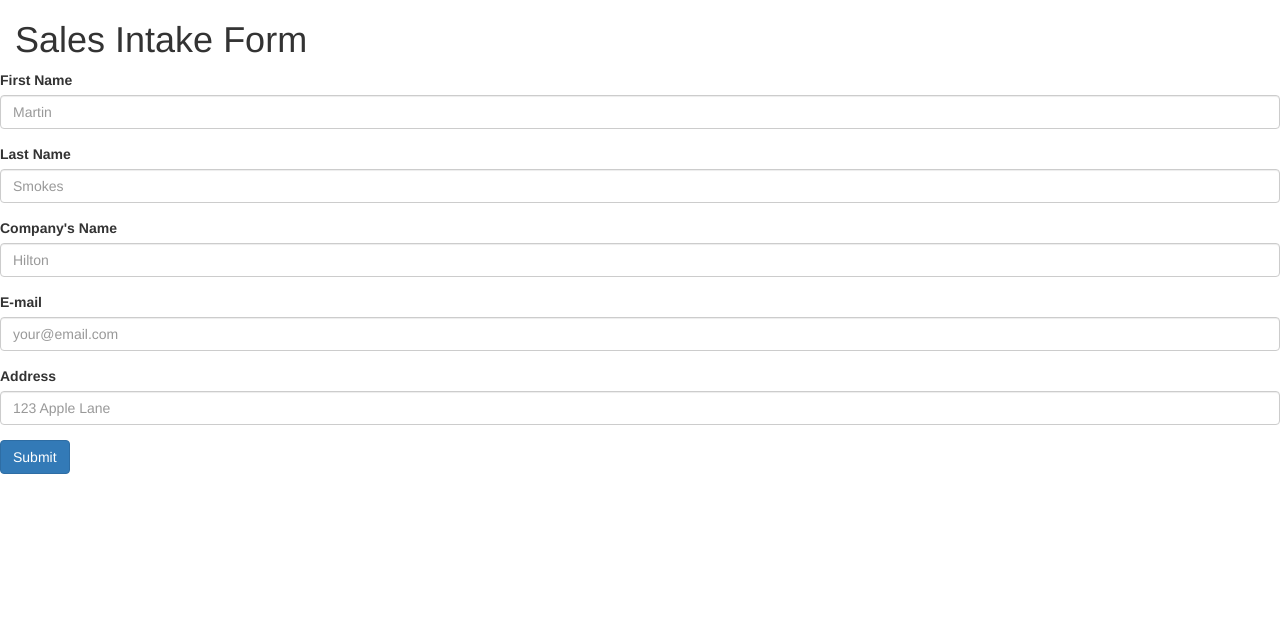
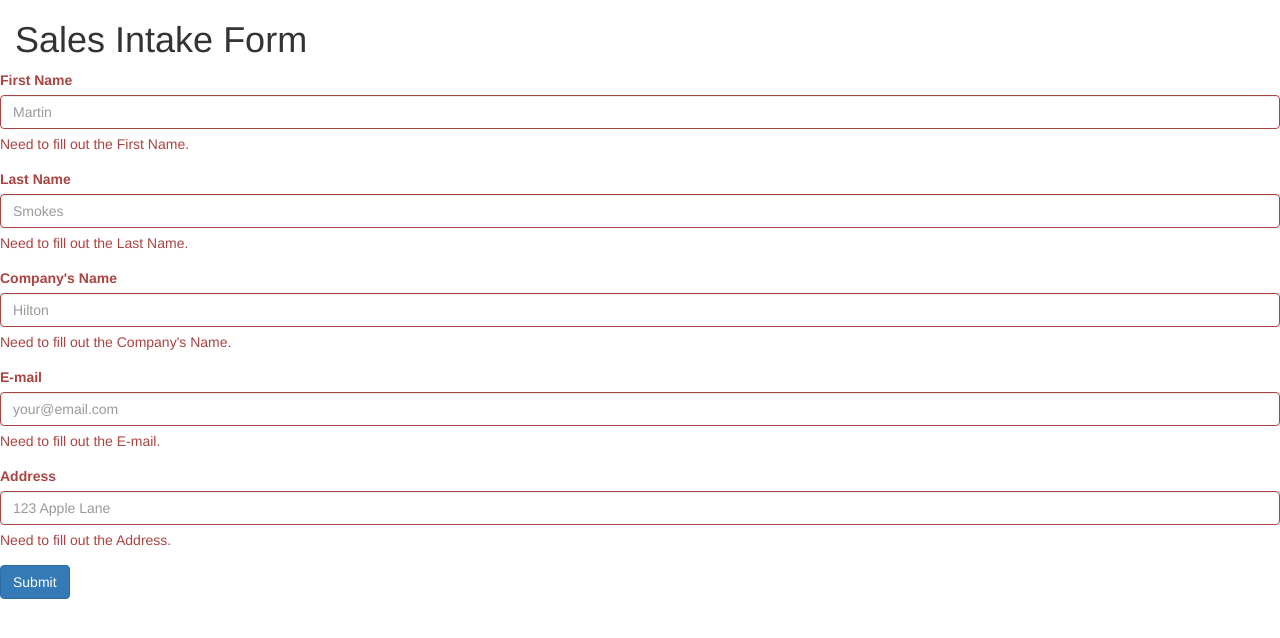
Before and after one commit to SeanGallen/salesForm, an Angular app: page / in a window 1280 px wide. Shown: the top 638 px of the page. Built offline with nearby package versions, Linux system fonts and the light colour scheme; no server answers.

Commit message:
added http hook up to back end but more work needed

```diff
--- a/package.json
+++ b/package.json
@@ -3,7 +3,7 @@
   "version": "0.0.0",
   "scripts": {
     "ng": "ng",
-    "start": "ng serve",
+    "start": "ng serve --proxy-config proxy.conf.json",
     "build": "ng build",
     "test": "ng test",
     "lint": "ng lint",
--- a/proxy.conf.json
+++ b/proxy.conf.json
@@ -1,9 +1,8 @@
 {
   "/api/*": {
-    "target": "http://localhost:8080",
+    "target": "http://localhost:3000",
     "secure": false,
     "logLevel": "debug",
-    "changeOrigin": "true",
-    "pathRewrite": {"^/api": ""}
+    "changeOrigin": true
   }
 }
--- a/src/app/app.module.ts
+++ b/src/app/app.module.ts
@@ -6,6 +6,8 @@ import { AppRoutingModule } from './app-routing.module';
 import { AppComponent } from './app.component';
 import { SalesAccountInputFieldComponent } from './sales-account-input-field/sales-account-input-field.component';
 import { CompanyDetailsDispayComponent } from './company-details-dispay/company-details-dispay.component';
+import { HttpClientModule } from '@angular/common/http';
+
 
 @NgModule({
   declarations: [
@@ -17,7 +19,8 @@ import { CompanyDetailsDispayComponent } from './company-details-dispay/company-
     BrowserModule,
     AppRoutingModule,
     FormsModule,
-    ReactiveFormsModule
+    ReactiveFormsModule,
+    HttpClientModule
   ],
   providers: [],
   bootstrap: [AppComponent]
--- a/src/app/company-details-dispay/company-details-dispay.component.ts
+++ b/src/app/company-details-dispay/company-details-dispay.component.ts
@@ -1,5 +1,7 @@
 import { Component, OnInit } from '@angular/core';
 import { CompanyDetailsModel } from '../models/company-information-model';
+import { HttpClient } from "@angular/common/http";
+import { ActivatedRoute } from '@angular/router';
 
 @Component({
   selector: 'company-details-dispay',
@@ -18,9 +20,18 @@ export class CompanyDetailsDispayComponent implements OnInit {
       email: "email@email.com",
       address: "123 Pine Lane"
     });
-  constructor() { }
+  constructor(private http: HttpClient, private route: ActivatedRoute) { }
+
+  private subscriber: any;
 
   ngOnInit() {
+    this.subscriber = this.route.params.subscribe(params => {
+
+      this.http.get('/api/v1/company/' + params.uid).subscribe((data:any) => {
+
+     this.company = new CompanyDetailsModel(data.customer);
+     });
+   });
   }
 
 }
--- a/src/app/sales-account-input-field/sales-account-input-field.component.html
+++ b/src/app/sales-account-input-field/sales-account-input-field.component.html
@@ -2,31 +2,31 @@
 	<div class="form-group" [ngClass]="{ 'has-error': invalidFirstName() }">
 		<label for="first_name" class="control-label">First Name</label>
 		<input type="text" formControlName="first_name" class="form-control" id="first_name" name="first_name" placeholder="Martin">
-    <p *ngIf="invalidFirstName()" id="first_name_error" class="help-block">Need to fill out the First Name.</p>
+    <p *ngIf="invalidFirstName()" id="first_name_error" class="help-block">{{this.serviceErrors.first_name || 'Need to fill out the First Name.' }}</p>
 	</div>
 
 	<div class="form-group" [ngClass]="{ 'has-error': invalidLastName() }">
 		<label for="last_name" class="control-label">Last Name</label>
 		<input type="text" formControlName="last_name" class="form-control" id="last_name" name="last_name" placeholder="Smokes">
-    <p *ngIf="invalidLastName()" id="last_name_error" class="help-block">Need to fill out the Last Name.</p>
+    <p *ngIf="invalidLastName()" id="last_name_error" class="help-block">{{this.serviceErrors.last_name || 'Need to fill out the Last Name.' }}</p>
 	</div>
 
 	<div class="form-group" [ngClass]="{ 'has-error': invalidCompanyName() }">
 		<label for="company_name" class="control-label">Company's Name</label>
 		<input type="text" formControlName="company_name" class="form-control" id="company_name" name="company_name" placeholder="Hilton">
-    <p *ngIf="invalidCompanyName()" id="company_name_error" class="help-block">Need to fill out the Company Name.</p>
+    <p *ngIf="invalidCompanyName()" id="company_name_error" class="help-block">{{this.serviceErrors.company_name || 'Need to fill out the Company\'s Name.' }}</p>
 	</div>
 
 	<div class="form-group" [ngClass]="{ 'has-error': invalidEmail() }">
 		<label for="email" class="control-label">E-mail</label>
 		<input type="text" formControlName="email" class="form-control" id="email" name="email" placeholder="your@email.com">
-    <p *ngIf="invalidEmail()" id="email_error" class="help-block">Need to fill out the Email Field.</p>
+    <p *ngIf="invalidEmail()" id="email_error" class="help-block">{{this.serviceErrors.email || 'Need to fill out the E-mail.' }}</p>
 	</div>
 
 	<div class="form-group" [ngClass]="{ 'has-error': invalidAddress() }">
 		<label for="address" class="control-label">Address</label>
 		<input type="text" formControlName="address" class="form-control" id="address" name="address" placeholder="123 Apple Lane">
-    <p *ngIf="invalidAddress()" id="address_error" class="help-block">Need to fill out the Address Field.</p>
+    <p *ngIf="invalidAddress()" id="address_error" class="help-block">{{this.serviceErrors.address || 'Need to fill out the Address.' }}</p>
 	</div>
 
 	<div class="form-group has-error">
--- a/src/app/sales-account-input-field/sales-account-input-field.component.ts
+++ b/src/app/sales-account-input-field/sales-account-input-field.component.ts
@@ -1,5 +1,7 @@
 import { Component, OnInit } from '@angular/core';
 import { FormBuilder, FormGroup, FormControl, Validators } from '@angular/forms';
+import { HttpClient } from "@angular/common/http";
+import { Router } from "@angular/router";
 
 @Component({
   selector: 'sales-account-input-field',
@@ -11,24 +13,32 @@ export class SalesAccountInputFieldComponent implements OnInit {
    registered = false;
    submitted = false;
    userForm: FormGroup;
+   guid: string;
+   serviceErrors:any = {};
 
-  constructor(private formBuilder: FormBuilder) { }
+  constructor(private formBuilder: FormBuilder, private http: HttpClient, private router: Router) {
+    this.http.get('/api/v1/generate_uid').subscribe( (data:any) => {
+      this.guid = data.guid;
+    }, error => {
+      console.log("There was an error in obtain the guid from the server: ", error);
+    });
+   }
 
 
   invalidFirstName() {
-     return (this.submitted && this.userForm.controls.first_name.errors != null);
+     return (this.submitted && this.serviceErrors.first_name !== null || this.userForm.controls.first_name.errors != null);
   }
   invalidLastName() {
-     return (this.submitted && this.userForm.controls.last_name.errors != null);
+     return (this.submitted && this.serviceErrors.last_name !== null || this.userForm.controls.last_name.errors != null);
   }
   invalidCompanyName() {
-     return (this.submitted && this.userForm.controls.company_name.errors != null);
+     return (this.submitted && this.serviceErrors.company_name !== null || this.userForm.controls.company_name.errors != null);
   }
   invalidEmail() {
-     return (this.submitted && this.userForm.controls.email.errors != null);
+     return (this.submitted && this.serviceErrors.email !== null || this.userForm.controls.email.errors != null);
   }
   invalidAddress() {
-     return (this.submitted && this.userForm.controls.address.errors != null);
+     return (this.submitted && this.serviceErrors.address !== null || this.userForm.controls.address.errors != null);
   }
   ngOnInit() {
     this.userForm = this.formBuilder.group({
@@ -39,6 +49,7 @@ export class SalesAccountInputFieldComponent implements OnInit {
          address: ['', Validators.required]
     });
   }
+
   onSubmit()
   {
     this.submitted = true;
@@ -46,7 +57,17 @@ export class SalesAccountInputFieldComponent implements OnInit {
     if(this.userForm.invalid == true){
       return;
     }
-    else{
+    else
+    {
+      let data: any = Object.assign({guid: this.guid}, this.userForm.value);
+
+      this.http.post('api/v1/company', data).subscribe((data:any) => {
+        let path = '/user/' + data.company.uid;
+        this.router.navigate([path]);
+      }, error =>
+    {
+        this.serviceErrors = error.error.error;
+    });
       this.registered = true;
     }
   }
```
Also changed, not shown: 1 other file (tests, documents, lock files or other folders).
